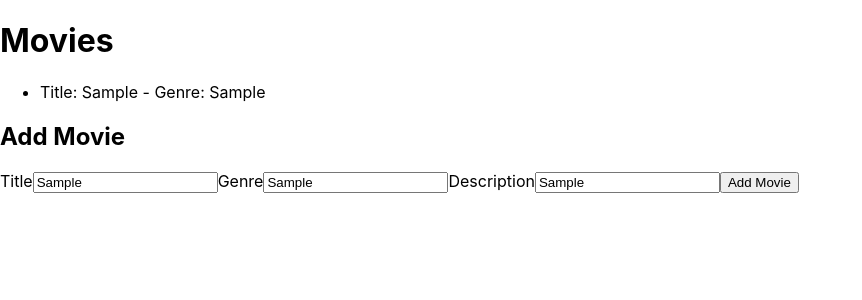
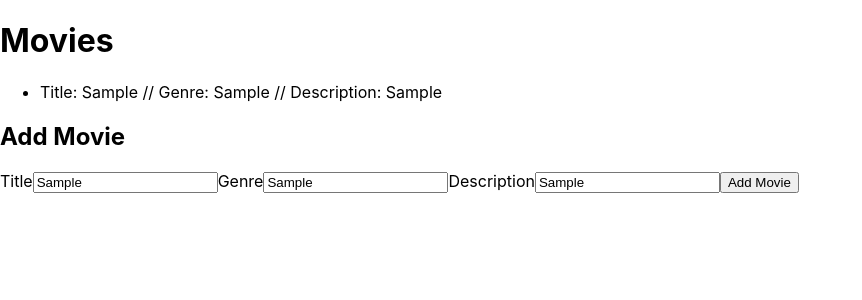
Before and after one commit to jade-lt/Movies-Fullstack-App, a React (Create React App) app in the folder client/: page / in a window 1280 px wide. Both pictures are taken after typing "Sample", "Sample", "Sample" into the empty fields and a click on the button "Add Movie". Shown: the top 300 px of the page, without its empty margins (0-862 px from the left). Built offline with nearby package versions, Linux system fonts and the light colour scheme; no server answers.

Commit message:
updated list.js to render the description

```diff
--- a/client/src/components/ MovieForm.js
+++ b/client/src/components/ MovieForm.js
@@ -11,7 +11,8 @@ const MovieForm = (props) => {
   });
 
   const handleChange = (e) => {
-    const newState = { ...formState, [e.target.name]: e.target.value };
+    const newState = { ...formState };
+    newState[e.target.name] = e.target.value;
     console.log("newstate:", newState);
     console.log("formstate:", formState);
     setFormState(newState);
--- a/client/src/components/List.js
+++ b/client/src/components/List.js
@@ -5,7 +5,7 @@ const List = (props) => {
       <ul>
         {props.movies.map((el, index) => (
           <li key={index}>
-            Title: {el.title} - Genre: {el.genre}
+            Title: {el.title} // Genre: {el.genre} // Description: {el.description}
           </li>
         ))}
       </ul>
```
